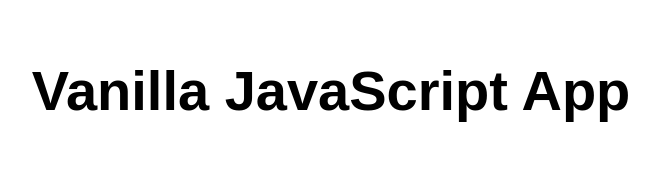
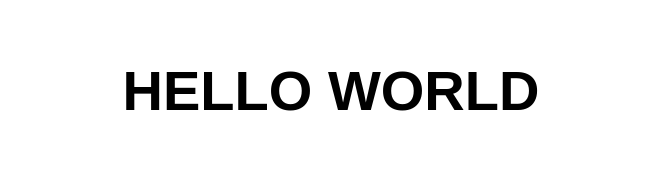
Before and after one commit to SAMEEHAB/AIMAN, a website: page src/index.html in a window 1280 px wide. Shown: the whole page, without its empty margins (309-968 px from the left). Drawn offline with Linux system fonts and the light colour scheme.

Commit message:
Update index.html

```diff
--- a/src/index.html
+++ b/src/index.html
@@ -5,12 +5,12 @@
   <meta charset="UTF-8">
   <meta name="viewport" content="width=device-width, initial-scale=1.0">
   <link rel="stylesheet" href="styles.css">
-  <title>Vanilla JavaScript App</title>
+  <title>AIMANIAN</title>
 </head>
 
 <body>
   <main>
-    <h1>Vanilla JavaScript App</h1>
+    <h1>HELLO WORLD</h1>
   </main>
 </body>
 
```
